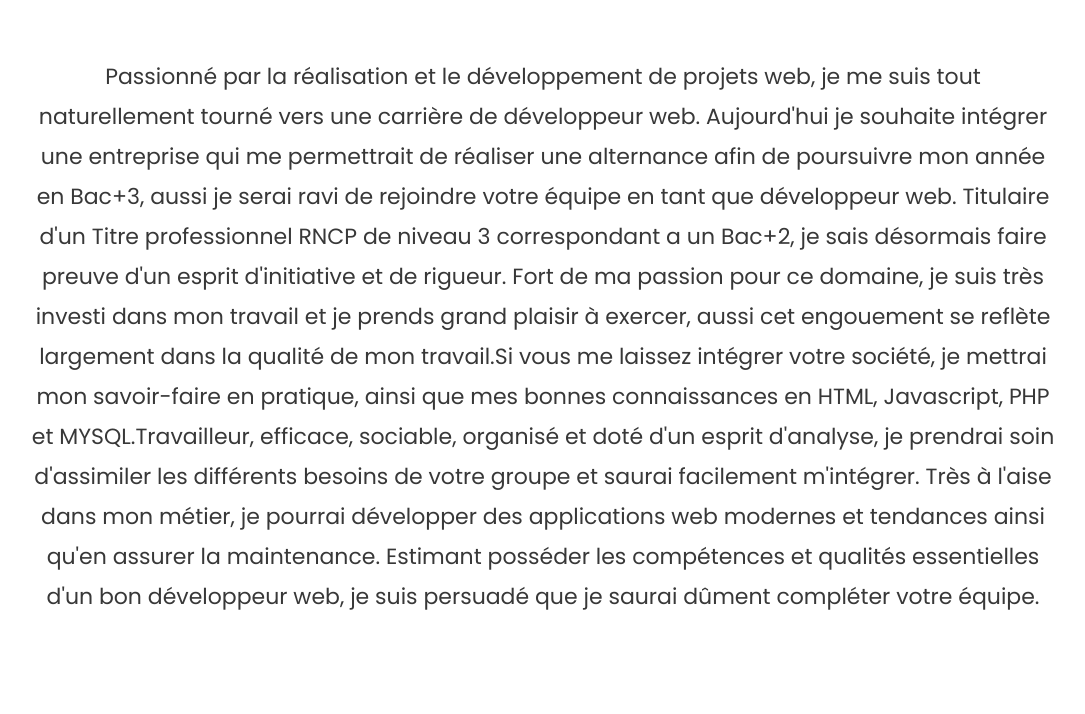
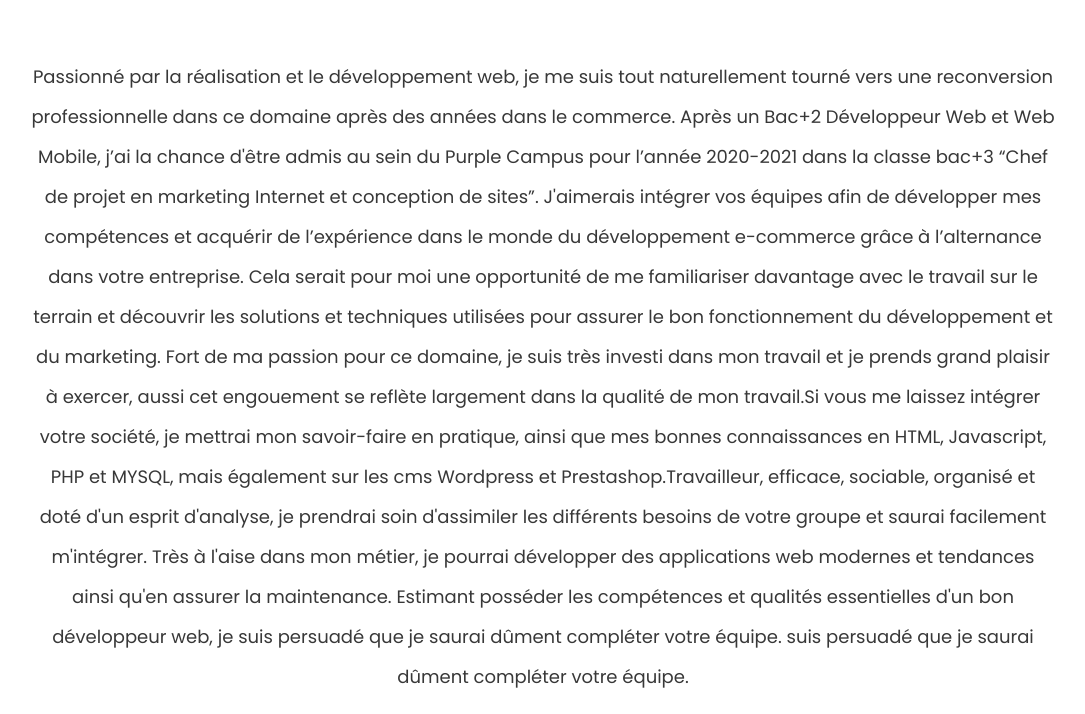
Before and after one commit to nikonik11/portfolio, a plain HTML site: page index.html in a window 1280 px wide. Shown: the part 1029-1743 px from the top of the page, without its empty margins (97-1182 px from the left). Drawn offline with Linux system fonts and the light colour scheme; a script that the page names is missing.

Commit message:
mercredi

```diff
--- a/css/style.css
+++ b/css/style.css
@@ -42,7 +42,7 @@
     text-transform: uppercase;
     font-family: 'Poppins', sans-serif;
     font-weight: 200;
-    font-size: 80px;
+    font-size: 60px;
     color: #383838;
     letter-spacing: 2px;
 }
@@ -218,7 +218,7 @@
 .presp p{
     font-family: 'poppins';
     color: #383838;
-    font-size: 22px;
+    font-size: 18px;
     text-align: center;
     line-height: 40px;
 }
@@ -287,3 +287,7 @@
     box-shadow:  -15px 15px 32px #838383,
                  15px -15px 32px #ffffff;
 }
+
+.box html {
+    display: flex;
+}
--- a/index.html
+++ b/index.html
@@ -62,7 +62,7 @@
                 </div>
                 <div class="buttcv">
                     <button class="rsb1" type="button">
-                        <a href="./img/C.V Nicolas Rouanet.pdf">
+                        <a href="./img/Nicolas Rouanet.pdf">
                             <p>Télécharger</p>
                         </a>
                 </div>
@@ -75,22 +75,11 @@
                 <h2>présentation</h2>
             </div>
             <div class="presp">
-                <p>Passionné par la réalisation et le développement de projets web, je me suis tout
-                    naturellement tourné vers une carrière de développeur web. Aujourd'hui je souhaite intégrer
-                    une entreprise qui me permettrait de réaliser une alternance afin de poursuivre mon année en Bac+3,
-                    aussi je serai ravi de rejoindre votre équipe en tant que
-                    développeur web.
-                    Titulaire d'un Titre professionnel RNCP de niveau 3 correspondant a un Bac+2, je
-                    sais désormais faire preuve d'un esprit d'initiative et de rigueur. Fort de ma passion pour ce
-                    domaine, je suis très investi dans mon travail et je prends grand plaisir à exercer, aussi cet
-                    engouement se reflète largement dans la qualité de mon travail.Si vous me laissez intégrer
-                    votre société, je mettrai mon savoir-faire en pratique, ainsi que
-                    mes bonnes connaissances en HTML, Javascript, PHP et MYSQL.Travailleur, efficace, sociable,
-                    organisé et doté d'un esprit d'analyse, je prendrai soin d'assimiler les différents besoins de
-                    votre groupe et saurai facilement m'intégrer. Très à l'aise dans mon métier, je pourrai
-                    développer des applications web modernes et tendances ainsi qu'en assurer la
-                    maintenance.
-                    Estimant posséder les compétences et qualités essentielles d'un bon développeur web, je
+                <p>Passionné par la réalisation et le développement web, je me suis tout naturellement tourné vers une reconversion professionnelle dans ce domaine après des années dans le commerce.
+                    Après un Bac+2 Développeur Web et Web Mobile, j’ai la chance d'être admis au sein du Purple Campus pour l’année 2020-2021 dans la classe bac+3 “Chef de projet en marketing Internet et conception de sites”.
+                    J'aimerais intégrer vos équipes afin de développer mes compétences et acquérir de l’expérience dans le monde du développement e-commerce grâce à l’alternance dans votre entreprise. Cela serait pour moi une opportunité de me familiariser davantage avec le travail sur le terrain et découvrir les solutions et techniques utilisées pour assurer le bon fonctionnement du développement et du marketing.
+                    Fort de ma passion pour ce domaine, je suis très investi dans mon travail et je prends grand plaisir à exercer, aussi cet engouement se reflète largement dans la qualité de mon travail.Si vous me laissez intégrer votre société, je mettrai mon savoir-faire en pratique, ainsi que mes bonnes connaissances en HTML, Javascript, PHP et MYSQL, mais également sur les cms Wordpress et Prestashop.Travailleur, efficace, sociable, organisé et doté d'un esprit d'analyse, je prendrai soin d'assimiler les différents besoins de votre groupe et saurai facilement m'intégrer. Très à l'aise dans mon métier, je pourrai développer des applications web modernes et tendances ainsi qu'en assurer la maintenance. Estimant posséder les compétences et qualités essentielles d'un bon développeur web, je suis persuadé que je saurai dûment compléter votre équipe.
+
                     suis persuadé que je saurai dûment compléter votre équipe.
                 </p>
             </div>
@@ -105,8 +94,10 @@
         <div class="lang_prog">
 
             <div class="box html">
+                <img src="./img/html.png">
             </div>
             <div class="box css">
+                <img src="./img/css.png">
             </div>
             <div class="box php">
             </div>
--- a/js/script.js
+++ /dev/null
@@ -1,4 +0,0 @@
-
-let pointDeVie = 300;
-
-console.log(pointDeVie);
```
Also changed, not shown: img/css.png (added), img/html.png (added), 4 other files.
